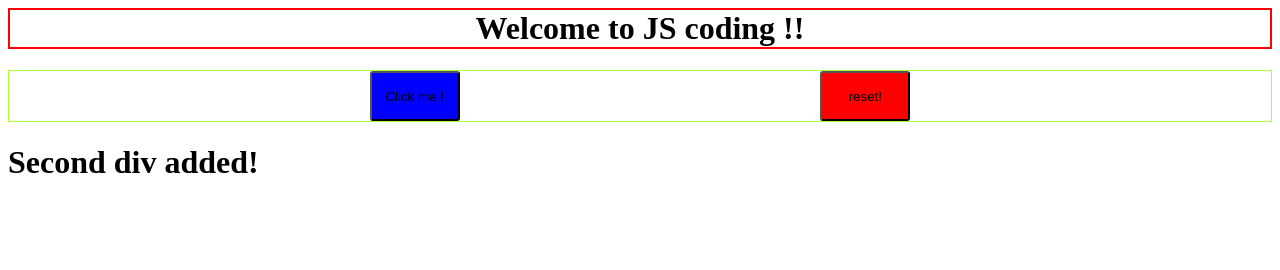
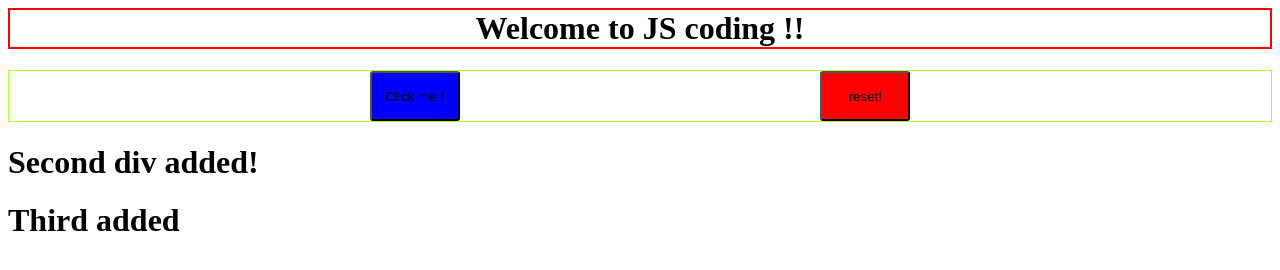
Before and after one commit to shushruthd3/JSLearningLatest, a plain HTML site: page OnemoreAllTesting/src/index.html in a window 1280 px wide. Drawn offline with Linux system fonts and the light colour scheme.

Commit message:
commited to check again

```diff
--- a/OnemoreAllTesting/src/index.html
+++ b/OnemoreAllTesting/src/index.html
@@ -23,6 +23,7 @@
     <div id="dynamic-div"></div>
 
     <h1>Second div added!</h1>
+    <h1>Third added</h1>
     <script src="./jsfiles/homescreen.js"></script>
 </body>
 
```
